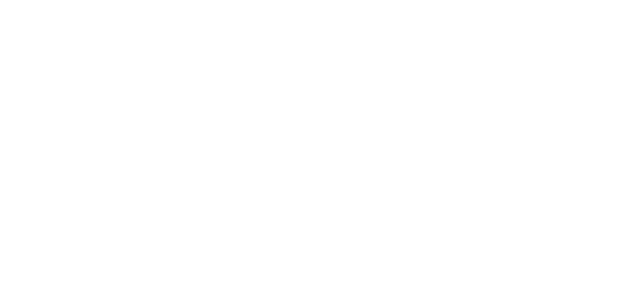
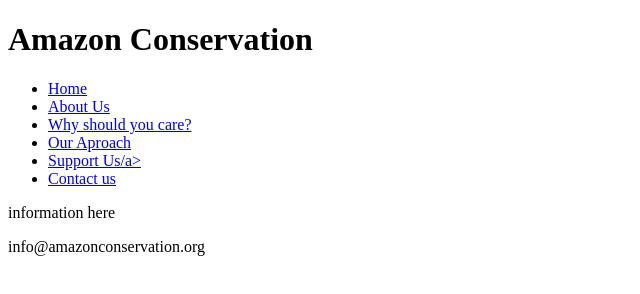
Before and after one commit to OlliePena975/Web-Development-Final-Project, a plain HTML site: page index.html in a window 1280 px wide. Shown: the whole page, without its empty margins (0-640 px from the left). Drawn offline with Linux system fonts and the light colour scheme; files that its build step writes are made by us from their sources.

Commit message:
Update index.html with corrected structure and links
Fixed HTML structure and corrected typos in navigation links.

```diff
--- a/index.html
+++ b/index.html
@@ -1,10 +1,48 @@
+<!-- Outline for all of the pages -->
 <!DOCTYPE html>
+<head>
+    <title> Amazon Conservation </title>
+    <html lang="en">
+    <meta charset "utf-8">
+    <meta
+    <link rel="stylesheet" href="css/styles.css">
+    <meta name="description" content="">
+    <meta name="keywords" content="">
+    <meta
+</head>
+
+<body>
+   <div id="Container"></div>
+        <header>
+            <h1>Amazon Conservation</h1>
+        </header>
+
+        <nav>
+            <ul>
+                <li><a href="home.html">Home</a></li>
+                <li><a href="about_us.html">About Us</a></li>
+                <li><a href="the_problem.html">Why should you care?</a></li>
+                <li><a href="our_aproach.html">Our Aproach</a></li>
+                <li><a href="support_us.html">Support Us/a></li>
+                <li><a href="contact_us.html">Contact us</a></li>
+            </ul>
+        </nav>
+
+        <main>
+
+            <p>information here</p>
 
 
 
 
+        </main>
 
+        <footer>
+            <p>info@amazonconservation.org</p>
+        </footer>
 
+    </div>
 
+</body>
 
 </html>
```
